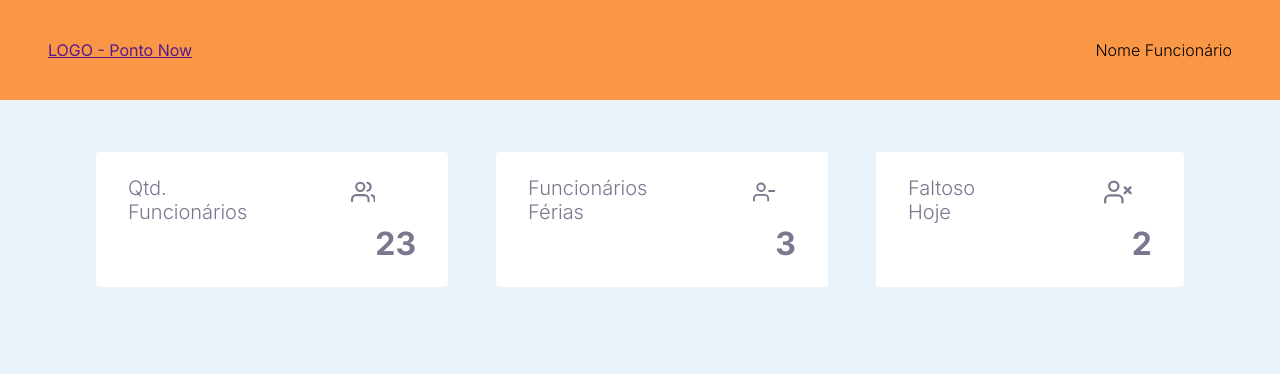
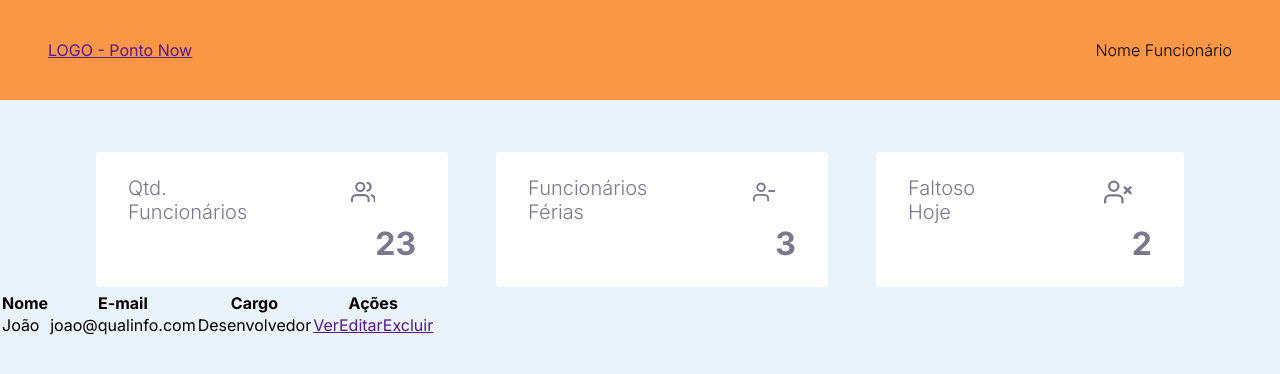
Before and after one commit to jorgelucasalima/pontonow, a React (Create React App) app: page /admin in a window 1280 px wide. Shown: the top 374 px of the page. Built offline with nearby package versions, Linux system fonts and the light colour scheme.

Commit message:
criado table para admin

```diff
--- /dev/null
+++ b/src/components/TableAdmin/index.jsx
@@ -0,0 +1,30 @@
+import { Container } from "./styles"
+
+export function TableAdmin() {
+  return (
+    <Container>
+      <table>
+        <thead>
+          <tr>
+            <th>Nome</th>
+            <th>E-mail</th>
+            <th>Cargo</th>
+            <th>Ações</th>
+          </tr>
+        </thead>
+        <tbody>
+          <tr>
+            <td>João</td>
+            <td>joao@qualinfo.com</td>
+            <td>Desenvolvedor</td>
+            <td>
+              <a href="">Ver</a>
+              <a href="">Editar</a>
+              <a href="">Excluir</a>
+            </td>
+          </tr>
+        </tbody>
+      </table>
+    </Container>
+  )
+}
--- /dev/null
+++ b/src/components/TableAdmin/styles.js
@@ -0,0 +1,5 @@
+import styled from 'styled-components';
+
+export const Container = styled.div`
+
+`;
--- a/src/pages/Administrativo/index.jsx
+++ b/src/pages/Administrativo/index.jsx
@@ -1,12 +1,14 @@
 import { DashboardAdmin } from '../../components/DashboardAdmin';
 import {Header} from '../../components/Header';
+import { TableAdmin } from '../../components/TableAdmin';
 
 
 export function Administrativo() {
   return (
     <>
-    <Header/>
-    <DashboardAdmin/>
-   </>
+      <Header/>
+      <DashboardAdmin/>
+      <TableAdmin/>
+    </>
   )
 }
```
